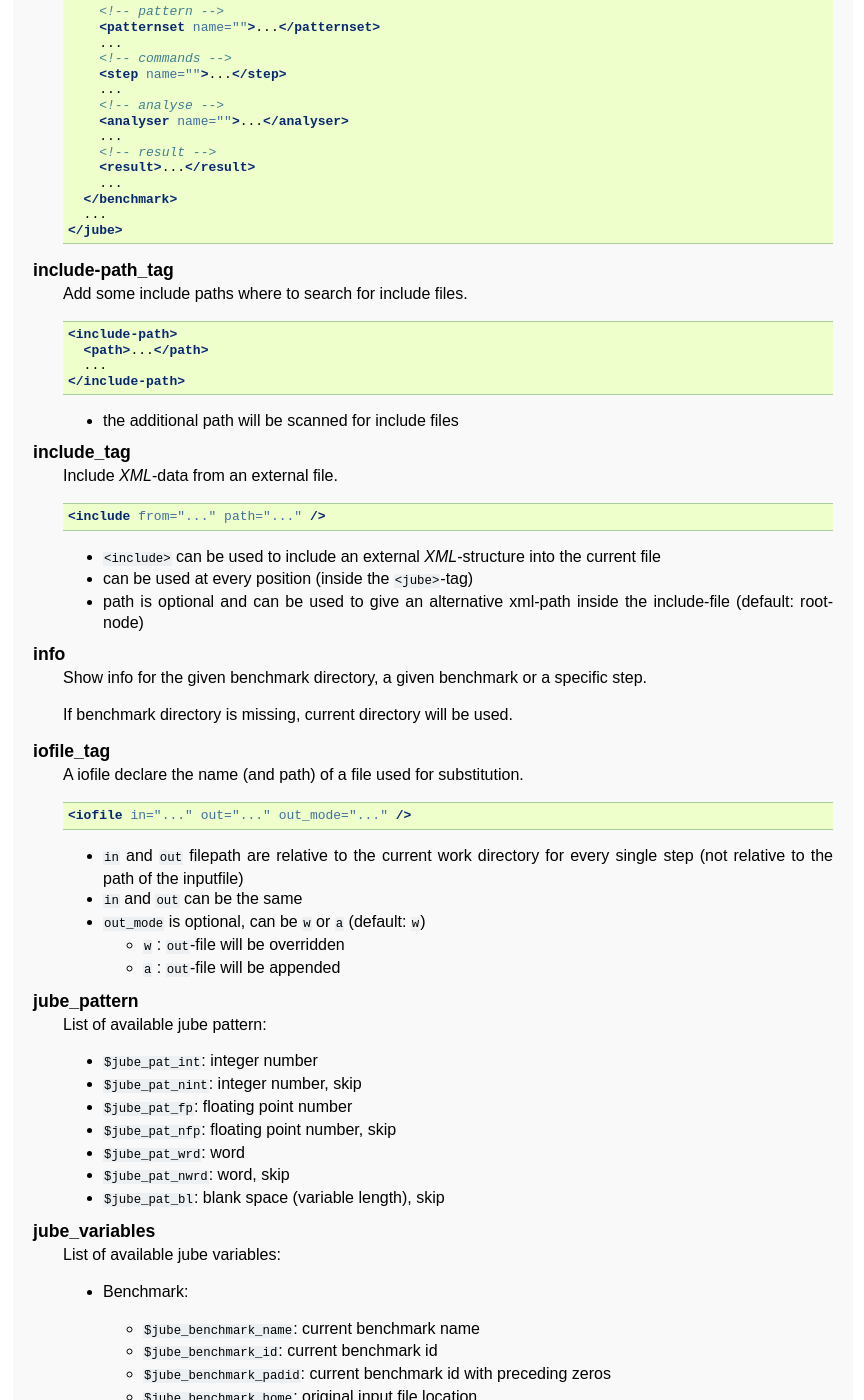
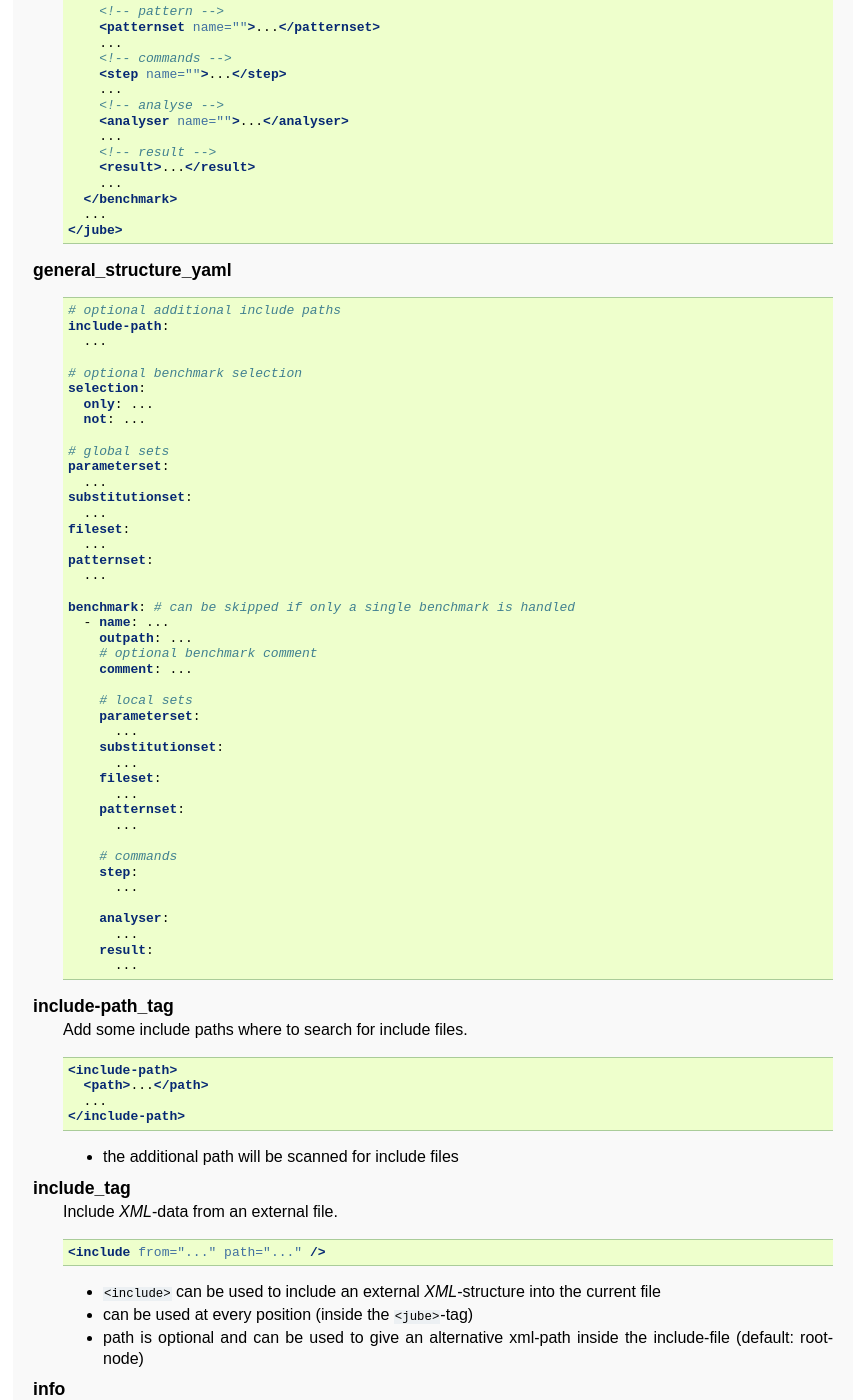
Before and after one commit to FZJ-JSC/JUBE, a Sphinx documentation site: the page built from docs/glossar.rst, in a window 1280 px wide and 1400 px high, scrolled down 4347 px. Shown: the whole window, without its empty margins (217-1081 px from the left). Built offline with Sphinx 7.4.7, drawn with Linux system fonts in a browser that asks for light colours; some of the changed text lies outside the part shown.

Commit message:
extend YAMl example files

```diff
--- a/docs/glossar.rst
+++ b/docs/glossar.rst
@@ -283,25 +283,25 @@ Glossary
       * Templates can be created, using scripting e.g.: ``",".join([str(2**i) for i in range(3)])``
       * ``update_mode`` is optional (default: ``never``)
 
-         * can be set to ``never``, ``use``, ``step``, ``cycle`` and ``always``
-         * depending on the setting the parameter will be reevaluated:
+        * can be set to ``never``, ``use``, ``step``, ``cycle`` and ``always``
+        * depending on the setting the parameter will be reevaluated:
 
-            * ``never``: no reevaluation, even if the parameterset is used multiple times
-            * ``use``: reevaluation if the parameterset is explicitly used
-            * ``step``: reevaluation in each new step
-            * ``cycle``: reevaluation in each cycle (number of workpackages will stay unchanged)
-            * ``always``: reevaluation in each step and cycle
+          * ``never``: no reevaluation, even if the parameterset is used multiple times
+          * ``use``: reevaluation if the parameterset is explicitly used
+          * ``step``: reevaluation in each new step
+          * ``cycle``: reevaluation in each cycle (number of workpackages will stay unchanged)
+          * ``always``: reevaluation in each step and cycle
 
    update_mode
       The update mode is parameter attribute which can be used to control the reevaluation of the parameter content.
 
       These update modes are available:
 
-         * ``never``: no reevaluation, even if the parameterset is used multiple times
-         * ``use``: reevaluation if the parameterset is explicitly used
-         * ``step``: reevaluation in each new step
-         * ``cycle``: reevaluation in each cycle (number of workpackages will stay unchanged)
-         * ``always``: reevaluation in each step and cycle
+      * ``never``: no reevaluation, even if the parameterset is used multiple times
+      * ``use``: reevaluation if the parameterset is explicitly used
+      * ``step``: reevaluation in each new step
+      * ``cycle``: reevaluation in each cycle (number of workpackages will stay unchanged)
+      * ``always``: reevaluation in each step and cycle
 
    fileset_tag
       A fileset is a container to store a bundle of links and copy commands.
@@ -348,7 +348,7 @@ Glossary
      * each link-tag can contain a list of filenames (or directories), separated by ``,``, the default separator can be changed
        by using the ``separator`` attribute
 
-        * if ``name`` is present, the lists must have the same length
+       * if ``name`` is present, the lists must have the same length
 
      * in the execution step the given files or directories will be linked
 
@@ -774,6 +774,54 @@ Glossary
            ...
          </jube>
 
+   general_structure_yaml
+
+      .. code-block:: yaml
+
+         # optional additional include paths
+         include-path:
+           ...
+
+         # optional benchmark selection
+         selection:
+           only: ...
+           not: ...
+
+         # global sets
+         parameterset:
+           ...
+         substitutionset:
+           ...
+         fileset:
+           ...
+         patternset:
+           ...
+
+         benchmark: # can be skipped if only a single benchmark is handled
+           - name: ...
+             outpath: ...
+             # optional benchmark comment
+             comment: ...
+
+             # local sets
+             parameterset:
+               ...
+             substitutionset:
+               ...
+             fileset:
+               ...
+             patternset:
+               ...
+
+             # commands
+             step:
+               ...
+
+             analyser:
+               ...
+             result:
+               ...
+
    jube_pattern
       List of available jube pattern:
 
```
Also changed, not shown: other parts of docs/glossar.rst (+1 -1 lines), docs/advanced.rst (+48 -5 lines), docs/release_notes.rst (+18 -17 lines), 9 other files.
